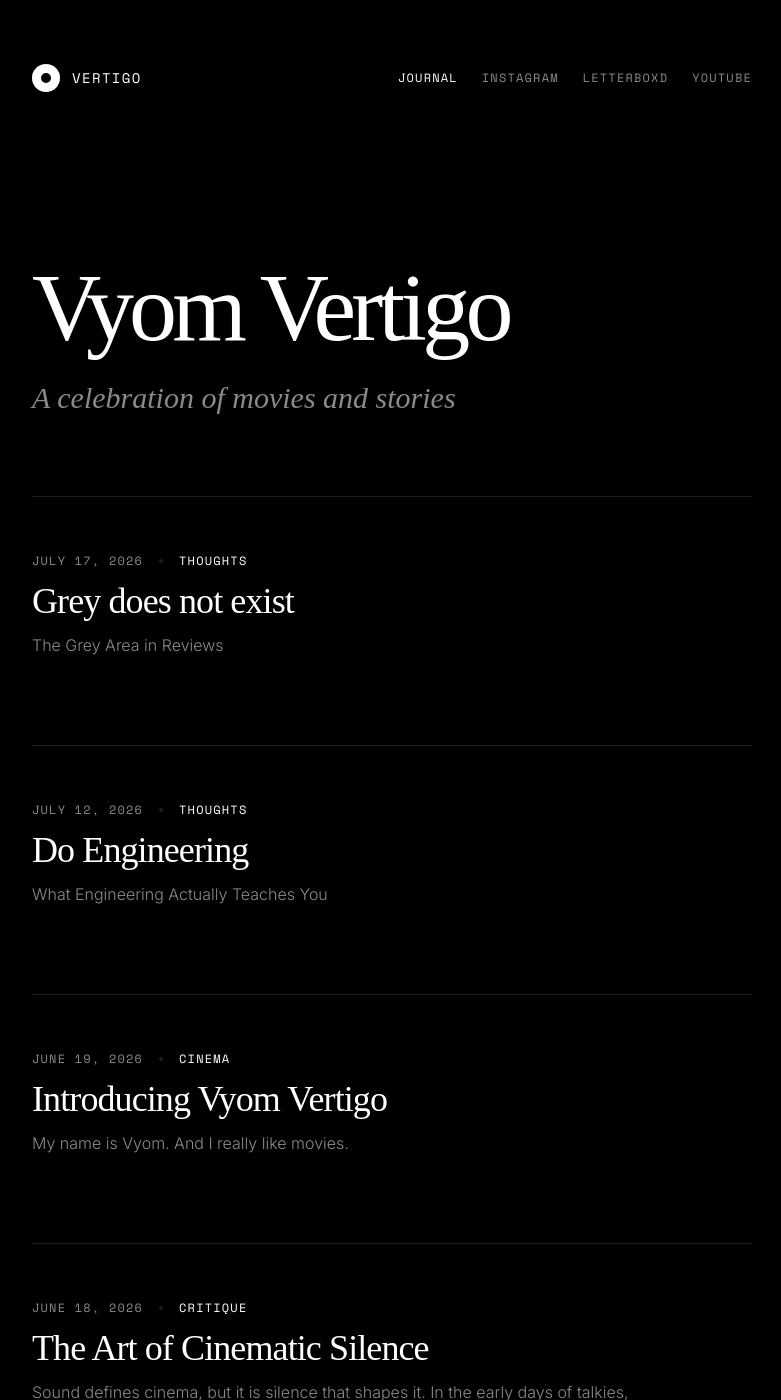
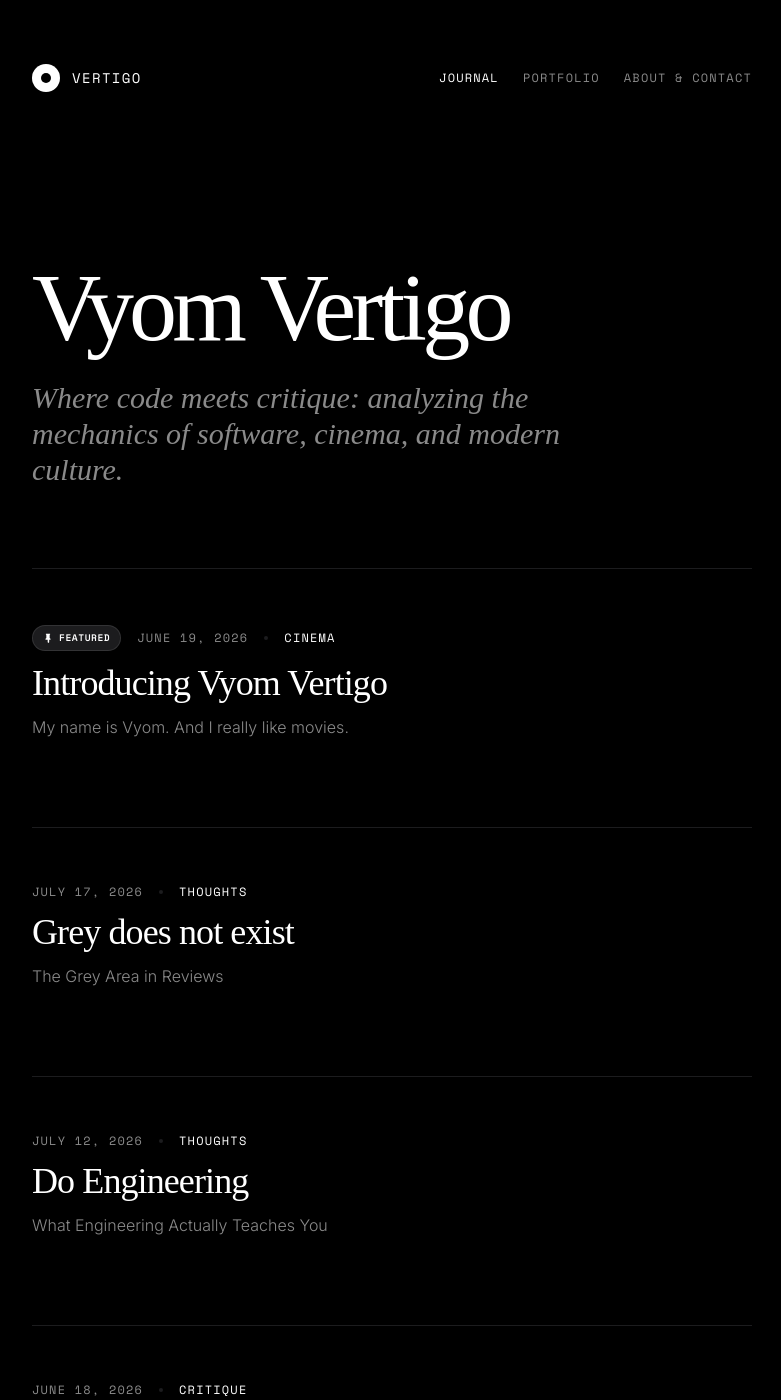
Before and after one commit to Vyom11/vyom_vertigo, a Jekyll site: the page built from index.html, in a window 1280 px wide and 1400 px high. Shown: the whole window, without its empty margins (248-1029 px from the left). Built offline with Jekyll 4.4.1, drawn with Linux system fonts in a browser that asks for light colours; nearby versions of some CDN libraries; some web fonts are replaced.

Commit message:
feat: add about and portfolio pages, update global navigation, and enable pinned post support on index

```diff
--- a/_config.yml
+++ b/_config.yml
@@ -1,5 +1,5 @@
 title: Vyom Vertigo
-tagline: A celebration of movies and stories
+tagline: "Where code meets critique: analyzing the mechanics of software, cinema, and modern culture."
 description: A minimalist, cinematic space dedicated to the art of film, screenwriting, and cinematic storytelling.
 url: ""
 author: Vyom Pandya
--- a/_layouts/default.html
+++ b/_layouts/default.html
@@ -182,10 +182,9 @@
     </a>
 
     <nav class="flex items-center gap-6 font-mono text-xs tracking-widest uppercase">
-      <a href="{{ '/' | relative_url }}" class="text-brandWhite hover:text-brandMuted transition-colors duration-300">Journal</a>
-      <a href="{{ site.instagram_url }}" target="_blank" rel="noopener noreferrer" class="text-brandMuted hover:text-brandWhite transition-colors duration-300">Instagram</a>
-      <a href="{{ site.letterboxd_url }}" target="_blank" rel="noopener noreferrer" class="text-brandMuted hover:text-brandWhite transition-colors duration-300">Letterboxd</a>
-      <a href="https://www.youtube.com/@VyomVertigo" target="_blank" rel="noopener noreferrer" class="text-brandMuted hover:text-brandWhite transition-colors duration-300">YouTube</a>
+      <a href="{{ '/' | relative_url }}" class="{% if page.url == '/' or page.url == '/index.html' %}text-brandWhite{% else %}text-brandMuted{% endif %} hover:text-brandWhite transition-colors duration-300">Journal</a>
+      <a href="{{ '/portfolio/' | relative_url }}" class="{% if page.url == '/portfolio/' %}text-brandWhite{% else %}text-brandMuted{% endif %} hover:text-brandWhite transition-colors duration-300">Portfolio</a>
+      <a href="{{ '/about/' | relative_url }}" class="{% if page.url == '/about/' %}text-brandWhite{% else %}text-brandMuted{% endif %} hover:text-brandWhite transition-colors duration-300">About & Contact</a>
     </nav>
   </header>
 
--- a/index.html
+++ b/index.html
@@ -15,7 +15,55 @@ layout: default
 <!-- Article feed -->
 <section class="divide-y divide-brandBorder">
   {% if site.posts.size > 0 %}
+    <!-- Pinned/Featured Posts -->
     {% for post in site.posts %}
+      {% if post.pinned == true %}
+        <article class="group">
+          <a href="{{ post.url | relative_url }}" class="block py-10 md:py-14 transition-all duration-300 hover:pl-2">
+
+            <!-- Post Meta Details -->
+            <div class="flex items-center gap-4 font-mono text-[10px] md:text-xs tracking-widest text-brandMuted uppercase mb-3">
+              <span class="flex items-center gap-1.5 text-brandWhite bg-brandBorder px-2.5 py-1 rounded-full text-[9px] font-semibold tracking-widest border border-white/10 uppercase">
+                <svg xmlns="http://www.w3.org/2000/svg" class="w-2.5 h-2.5" viewBox="0 0 24 24" fill="currentColor">
+                  <path d="M16 12V4h1V2H7v2h1v8l-2 2v2h5.2v6l1.8 1.8 1.8-1.8v-6H18v-2l-2-2z"/>
+                </svg>
+                Featured
+              </span>
+              <time datetime="{{ post.date | date_to_xmlschema }}">{{ post.date | date: "%B %d, %Y" }}</time>
+              {% if post.category %}
+                <span class="w-1 h-1 bg-brandBorder rounded-full"></span>
+                <span class="text-brandWhite">{{ post.category }}</span>
+              {% endif %}
+            </div>
+
+            <!-- Post Title -->
+            <h2 class="font-serif text-2xl md:text-4xl text-brandWhite font-normal leading-snug group-hover:text-brandMuted transition-colors duration-300 tracking-tight">
+              {{ post.title }}
+            </h2>
+
+            <!-- Post Excerpt -->
+            {% if post.excerpt %}
+              <p class="font-sans text-sm md:text-base text-brandMuted font-light leading-relaxed mt-3 max-w-2xl group-hover:text-brandAccent transition-colors duration-300">
+                {{ post.excerpt | strip_html | strip_newlines | truncate: 160 }}
+              </p>
+            {% endif %}
+
+            <!-- Read Link -->
+            <div class="mt-4 flex items-center gap-1 font-mono text-[10px] md:text-xs tracking-widest text-brandWhite opacity-0 group-hover:opacity-100 transition-all duration-300 transform translate-x-[-4px] group-hover:translate-x-0 uppercase">
+              <span>Read Story</span>
+              <svg xmlns="http://www.w3.org/2000/svg" class="w-3.5 h-3.5" fill="none" viewBox="0 0 24 24" stroke="currentColor">
+                <path stroke-linecap="round" stroke-linejoin="round" stroke-width="1.5" d="M14 5l7 7m0 0l-7 7m7-7H3" />
+              </svg>
+            </div>
+
+          </a>
+        </article>
+      {% endif %}
+    {% endfor %}
+
+    <!-- Chronological Posts (Skipping Pinned) -->
+    {% for post in site.posts %}
+      {% if post.pinned != true %}
         <article class="group">
           <a href="{{ post.url | relative_url }}" class="block py-10 md:py-14 transition-all duration-300 hover:pl-2">
 
@@ -50,6 +98,7 @@ layout: default
 
           </a>
         </article>
+      {% endif %}
     {% endfor %}
   {% else %}
     <div class="py-16 text-center">
```
Also changed, not shown: _posts/2026-06-19-introducing-vyom-vertigo.md (+1 -0 lines), about.md (added, +97 -0 lines), portfolio.md (added, +126 -0 lines). Lines whose indentation alone changed are shown as unchanged.
